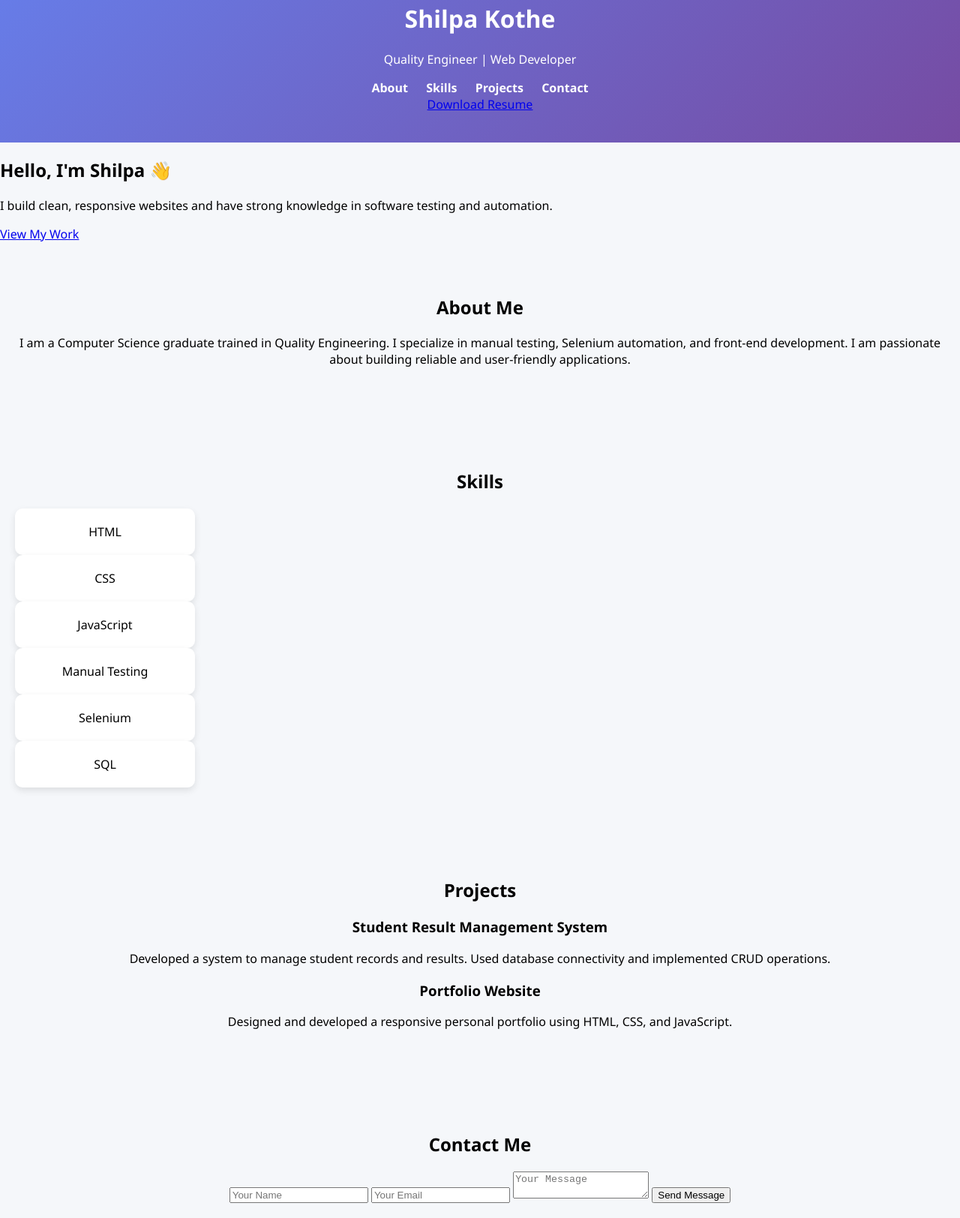
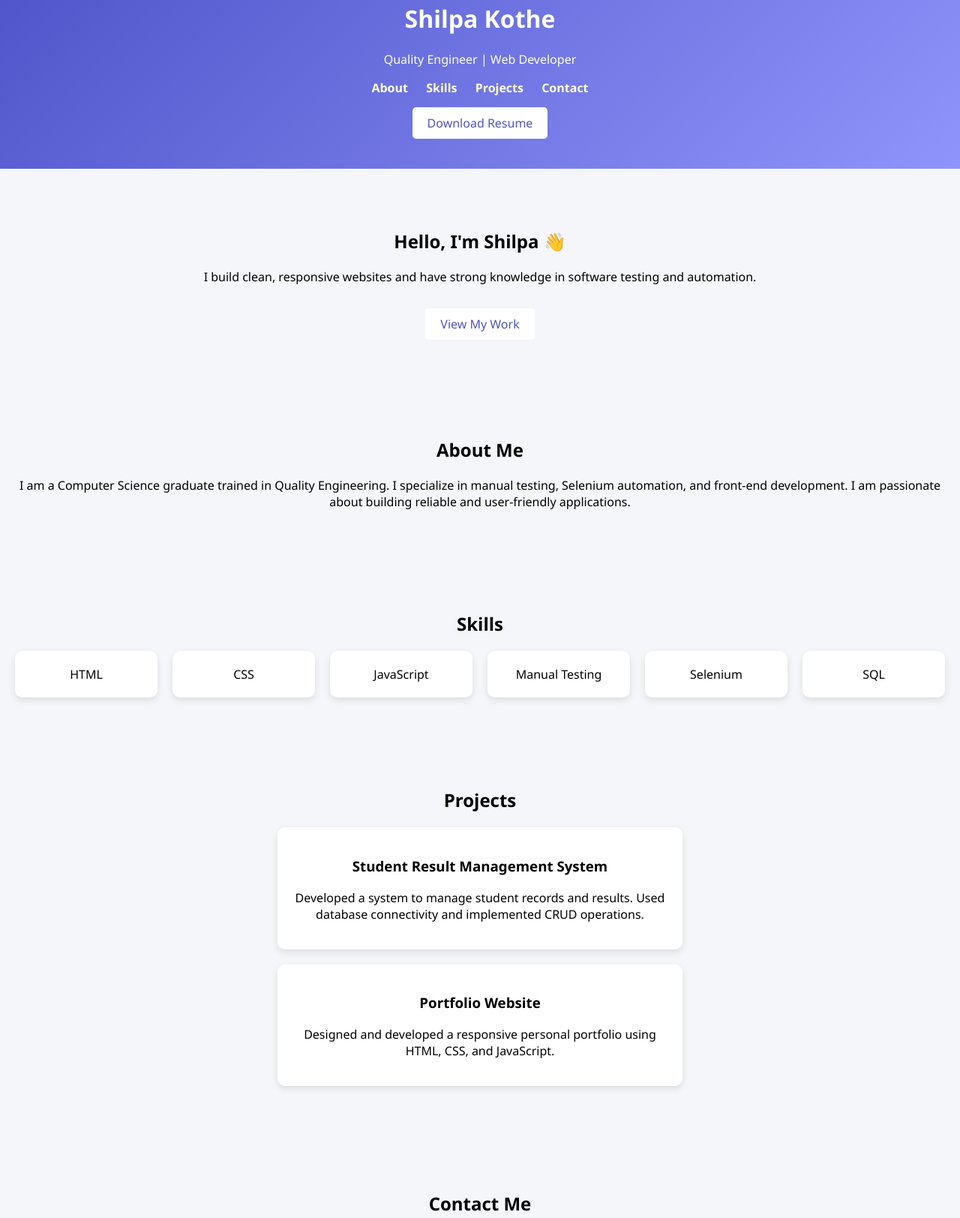
Before and after one commit to shilpaKothe/portfolio-website, a plain HTML site: page index.html in a window 1280 px wide. Shown: the part 58-1682 px from the top of the page at 75% size. Drawn offline with Linux system fonts and the light colour scheme.

Commit message:
Update style.css

```diff
--- a/style.css
+++ b/style.css
@@ -1,16 +1,15 @@
 body {
   margin: 0;
   font-family: 'Segoe UI', sans-serif;
-  scroll-behavior: smooth;
-  background: #f5f7fa;
+  background: #f4f6f9;
 }
 
 /* Header */
 header {
+  background: linear-gradient(135deg, #4e54c8, #8f94fb);
+  color: white;
   text-align: center;
-  padding: 40px;
-  background: linear-gradient(135deg, #667eea, #764ba2);
-  color: white;
+  padding: 40px 20px;
 }
 
 nav a {
@@ -20,8 +19,20 @@
   font-weight: bold;
 }
 
-nav a:hover {
-  text-decoration: underline;
+.btn {
+  display: inline-block;
+  margin-top: 15px;
+  padding: 10px 20px;
+  background: white;
+  color: #4e54c8;
+  border-radius: 5px;
+  text-decoration: none;
+}
+
+/* Hero */
+.hero {
+  text-align: center;
+  padding: 60px 20px;
 }
 
 /* Sections */
@@ -30,8 +41,8 @@
   text-align: center;
 }
 
-/* Cards */
-.cards {
+/* Grid */
+.grid {
   display: flex;
   flex-wrap: wrap;
   justify-content: center;
@@ -41,14 +52,40 @@
 .card {
   background: white;
   padding: 20px;
+  width: 150px;
   border-radius: 10px;
-  width: 200px;
   box-shadow: 0 4px 10px rgba(0,0,0,0.1);
-  transition: 0.3s;
 }
 
-.card:hover {
-  transform: translateY(-10px);
+/* Projects */
+.project-card {
+  background: white;
+  margin: 20px auto;
+  padding: 20px;
+  max-width: 500px;
+  border-radius: 10px;
+  box-shadow: 0 4px 10px rgba(0,0,0,0.1);
+}
+
+/* Contact */
+form {
+  display: flex;
+  flex-direction: column;
+  gap: 10px;
+  max-width: 400px;
+  margin: auto;
+}
+
+input, textarea, button {
+  padding: 10px;
+  border-radius: 5px;
+  border: 1px solid #ccc;
+}
+
+button {
+  background: #4e54c8;
+  color: white;
+  border: none;
 }
 
 /* Footer */
@@ -58,11 +95,3 @@
   background: #333;
   color: white;
 }
-
-/* Responsive */
-@media (max-width: 768px) {
-  .cards {
-    flex-direction: column;
-    align-items: center;
-  }
-}
```
